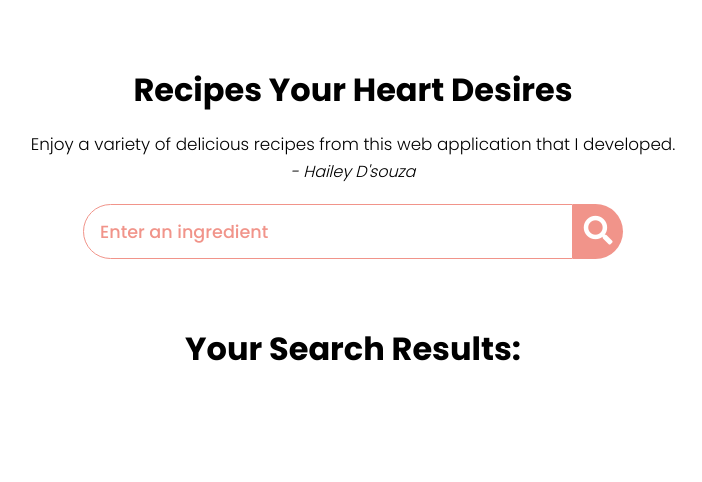
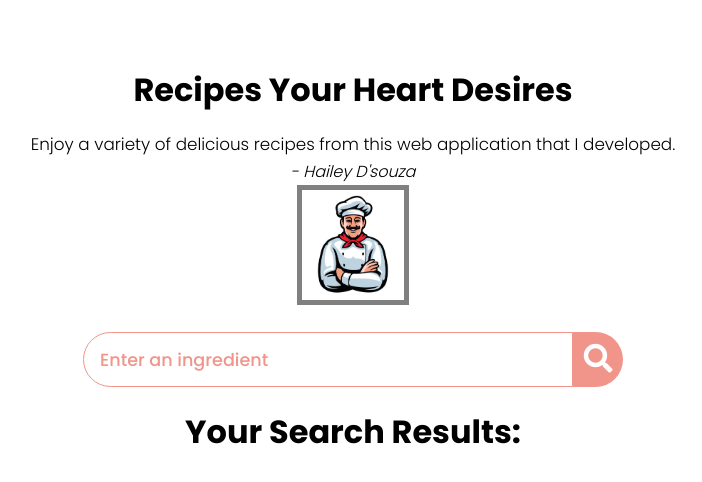
Before and after one commit to HaileyDsouza/RecipeApp, a plain HTML site: page index.html in a window 1280 px wide. Shown: the whole page, without its empty margins (287-989 px from the left). Drawn offline with Linux system fonts and the light colour scheme.

Commit message:
Update index.html

```diff
--- a/index.html
+++ b/index.html
@@ -19,18 +19,19 @@
                 <blockquote>Enjoy a variety of delicious recipes from this web application that I developed.<br>
                     <cite>- Hailey D'souza</cite>
                 </blockquote>
-
+                <img src="chef.jpg" style="height:120px; border: 5px solid #808080;" alt="chef pic">
                 <div class = "meal-search-box">
                     <input type="text" class = "search-control" placeholder="Enter an ingredient" id="search-input">
                     <button type="submit" class = "search-btn btn" id="search-btn">
                         <i class="fas fa-search"></i>
                     </button>
                 </div>
+                <h2 class="title">Your Search Results:</h2>
+
             </div>
 
 
             <div class="meal-result">
-                <h2 class="title">Your Search Results:</h2>
                 <div id="meal">
                 <!-- Fries item  -->
 <!--
```
